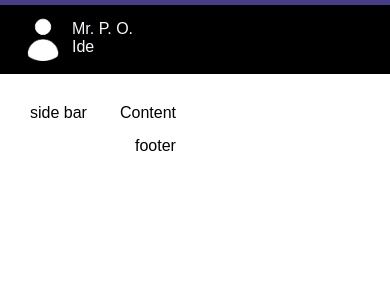
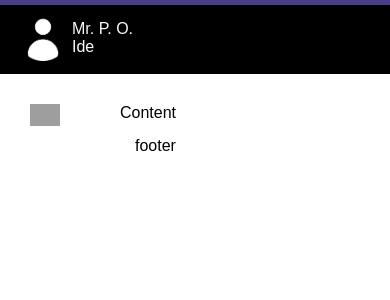
Before and after one commit to petidesoftwares/smart-school-manager, a PHP site: page /admin/admin-uis/home.php in a window 390 px wide. Shown: the part 218-518 px from the top of the page. Run offline with PHP 8.4, Linux system fonts and the light colour scheme; grey boxes are pictures that could not be loaded.

Commit message:
UI updated

```diff
--- a/admin/admin-uis/home.php
+++ b/admin/admin-uis/home.php
@@ -6,7 +6,7 @@
     <!--        <link rel="stylesheet" href="../statics/bootstrap-5.1.3-dist/css/bootstrap.css">-->
     <link rel="stylesheet" href="../../statics/css/ssm.css">
     <script type="text/javascript" src="../../statics/js/jquery-3.6.0.min.js"></script>
-    <script type="text/javascript" src="../../statics/js/ssm-screen-resolution.js"></script>
+    <script type="text/javascript" src="../../statics/js/ssmjs.js"></script>
 </head>
 <body>
 <div class="row header-pane">
@@ -20,7 +20,10 @@
     </div>
 </div>
 <div class="col-12">
-    <div class="col-3 side-bar">side bar</div>
+    <div class="col-3 side-bar" id="side-bar">
+        <div id="close-menu">
+            <img src="../../statics/images/icons/clear_black_24dp.svg" width="30px" onclick="closeSideBarMenu()">
+        </div></div>
     <div class="col-9">
         <div class="main-content">Content</div>
         <div class="col-12 footer">footer</div>
--- a/statics/css/ssm.css
+++ b/statics/css/ssm.css
@@ -224,6 +224,7 @@ body{
 
     /*********** Side Bar *************/
     .side-bar{
+        display: none;
         border: solid 1px whitesmoke;
         width: 60%;
         height: 590px;
@@ -232,6 +233,12 @@ body{
         left: 0px;
         top: 0;
         z-index: 100;
+    }
+
+    #close-menu{
+        display: flex;
+        padding-bottom: 8px;
+        border-bottom: solid 1px darkslategray;
     }
 
     /****************** Authentication ****************/
--- a/statics/js/ssm-screen-resolution.js
+++ b/statics/js/ssmjs.js
@@ -7,3 +7,11 @@ $(document).ready(function (){
     //     alert();
     // }
 })
+
+function showSideBarMenu(){
+    document.getElementById('side-bar').style.display = "block";
+}
+
+function closeSideBarMenu(){
+    document.getElementById('side-bar').style.display = "none";
+}
```
